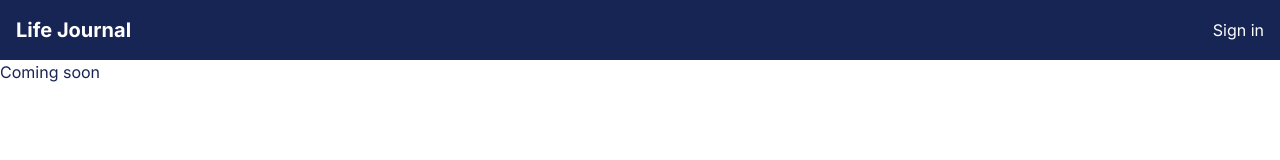
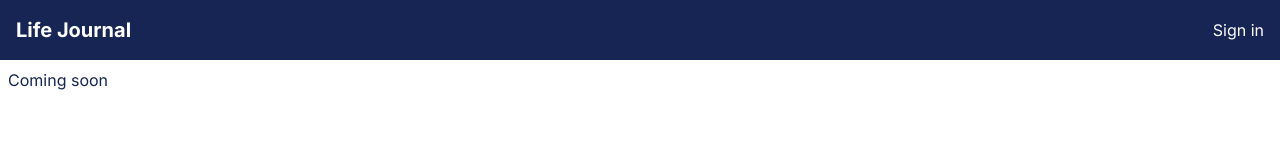
Before and after one commit to lukaskesch/lifejournal.io, a Next.js app: page /app/habits in a window 1280 px wide. Shown: the top 160 px of the page. Built offline with nearby package versions, Linux system fonts and the light colour scheme; no server answers.

Commit message:
Update styling for habit page

```diff
--- a/src/app/app/habits/page.tsx
+++ b/src/app/app/habits/page.tsx
@@ -1,3 +1,3 @@
 export default function HabitsPage() {
-  return <div>Coming soon</div>;
+  return <div className="flex flex-col min-h-screen m-2">Coming soon</div>;
 }
```
